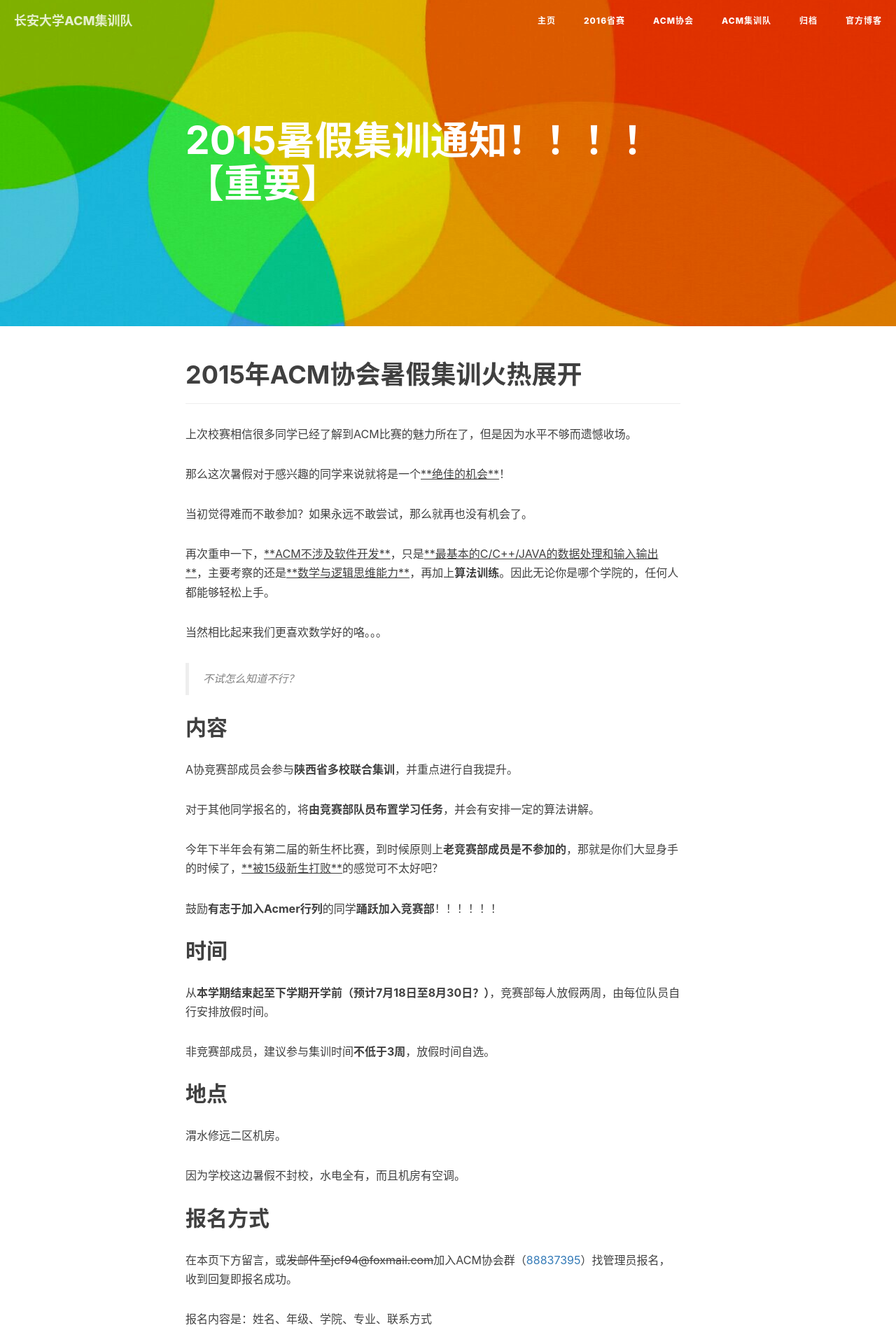
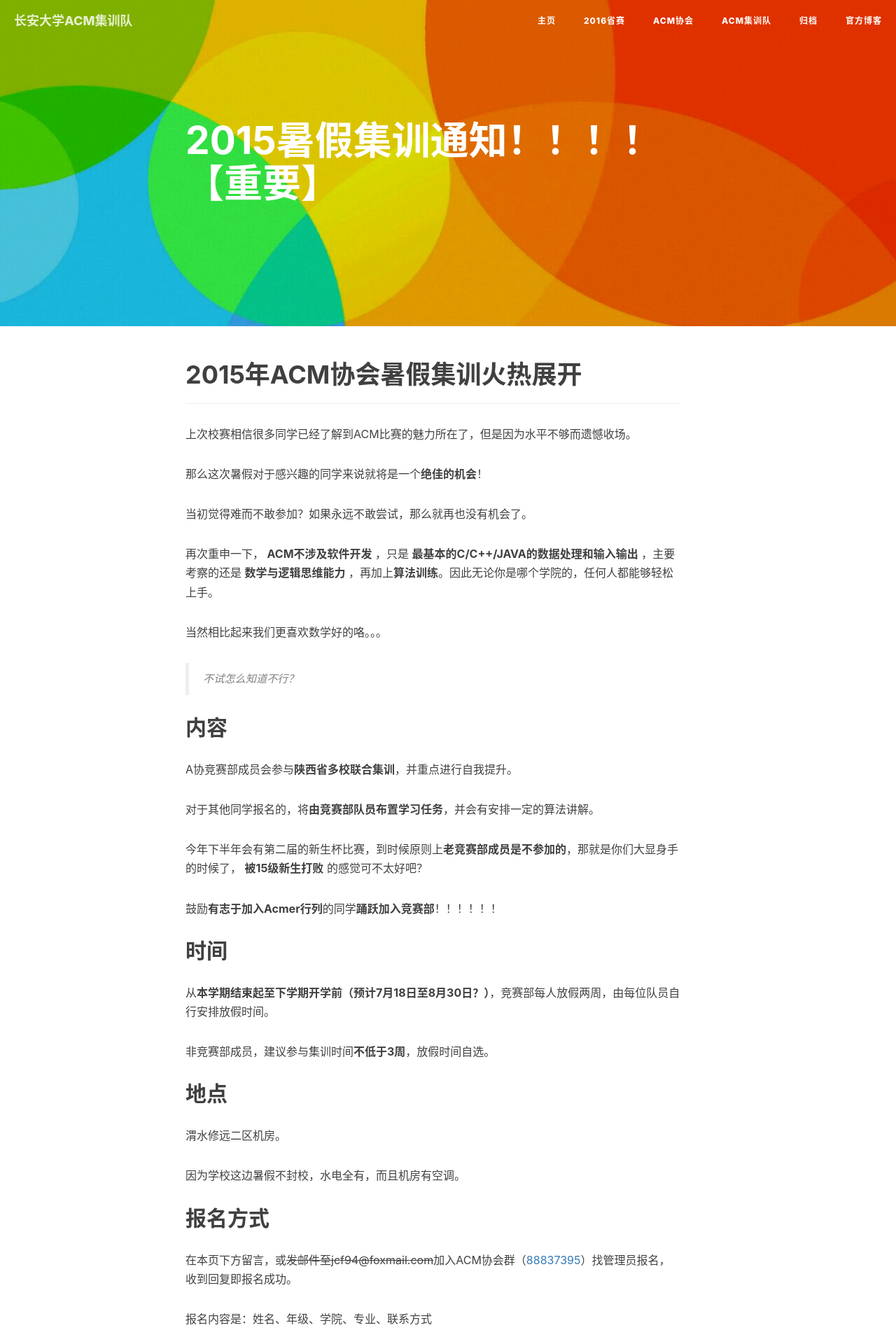
Before and after one commit to chdacm/chdacm.github.io, a Jekyll site: the page built from _posts/2015-07-01-jixuntongzhi.md, in a window 1280 px wide. Shown: the top 1920 px of the page at 70% size. Built offline with Jekyll 4.4.1, drawn with Linux system fonts in a browser that asks for light colours; nearby versions of some CDN libraries; comment, search, counter and statistics services are not loaded.

```diff
--- a/_posts/2015-07-01-jixuntongzhi.md
+++ b/_posts/2015-07-01-jixuntongzhi.md
@@ -11,11 +11,11 @@ tags: 通知
 
 上次校赛相信很多同学已经了解到ACM比赛的魅力所在了，但是因为水平不够而遗憾收场。
 
-那么这次暑假对于感兴趣的同学来说就将是一个<u>**绝佳的机会**</u>！
+那么这次暑假对于感兴趣的同学来说就将是一个**绝佳的机会**！
 
 当初觉得难而不敢参加？如果永远不敢尝试，那么就再也没有机会了。
 
-再次重申一下，<u>**ACM不涉及软件开发**</u>，只是<u>**最基本的C/C++/JAVA的数据处理和输入输出**</u>，主要考察的还是<u>**数学与逻辑思维能力**</u>，再加上**算法训练**。因此无论你是哪个学院的，任何人都能够轻松上手。
+再次重申一下， **ACM不涉及软件开发** ，只是 **最基本的C/C++/JAVA的数据处理和输入输出** ，主要考察的还是 **数学与逻辑思维能力** ，再加上**算法训练**。因此无论你是哪个学院的，任何人都能够轻松上手。
 
 当然相比起来我们更喜欢数学好的咯。。。
 
@@ -27,7 +27,7 @@ A协竞赛部成员会参与**陕西省多校联合集训**，并重点进行自
 
 对于其他同学报名的，将**由竞赛部队员布置学习任务**，并会有安排一定的算法讲解。
 
-今年下半年会有第二届的新生杯比赛，到时候原则上**老竞赛部成员是不参加的**，那就是你们大显身手的时候了，<u>**被15级新生打败**</u>的感觉可不太好吧？
+今年下半年会有第二届的新生杯比赛，到时候原则上**老竞赛部成员是不参加的**，那就是你们大显身手的时候了， **被15级新生打败** 的感觉可不太好吧？
 
 鼓励**有志于加入Acmer行列**的同学**踊跃加入竞赛部**！！！！！！
 
```
Also changed, not shown: css/bootstrap.css.
